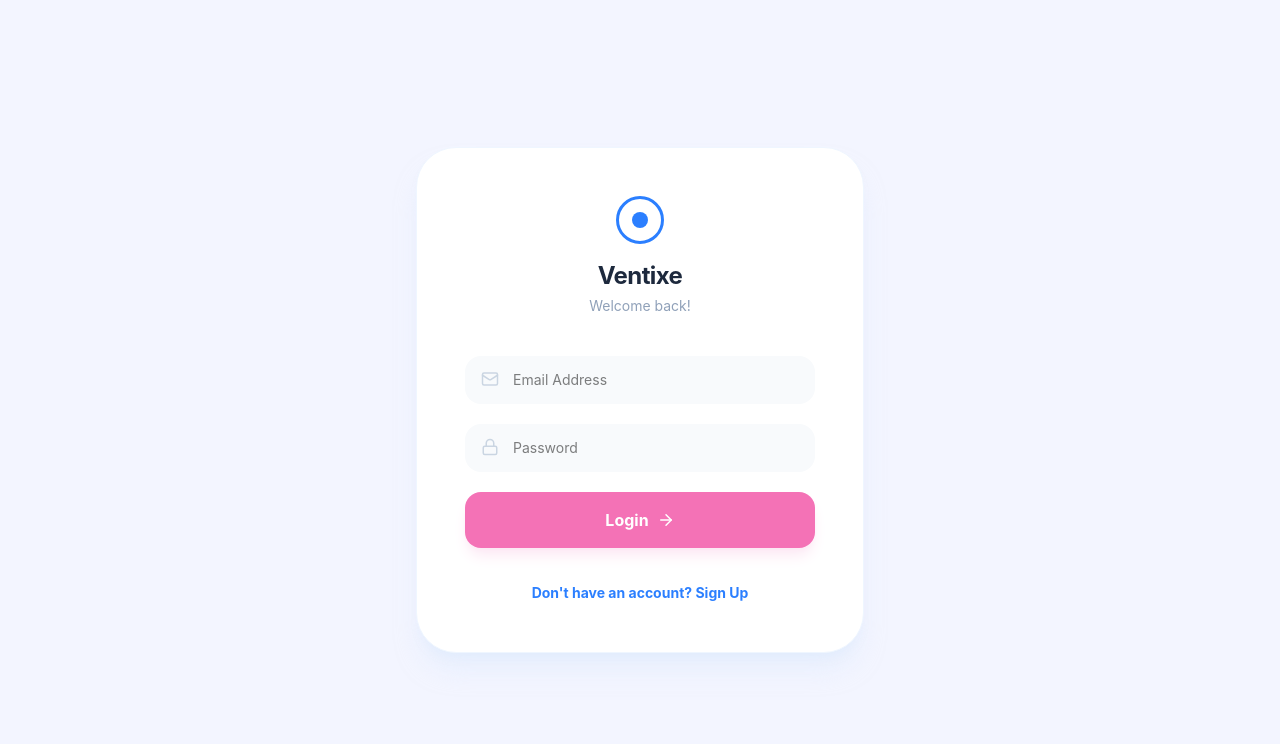
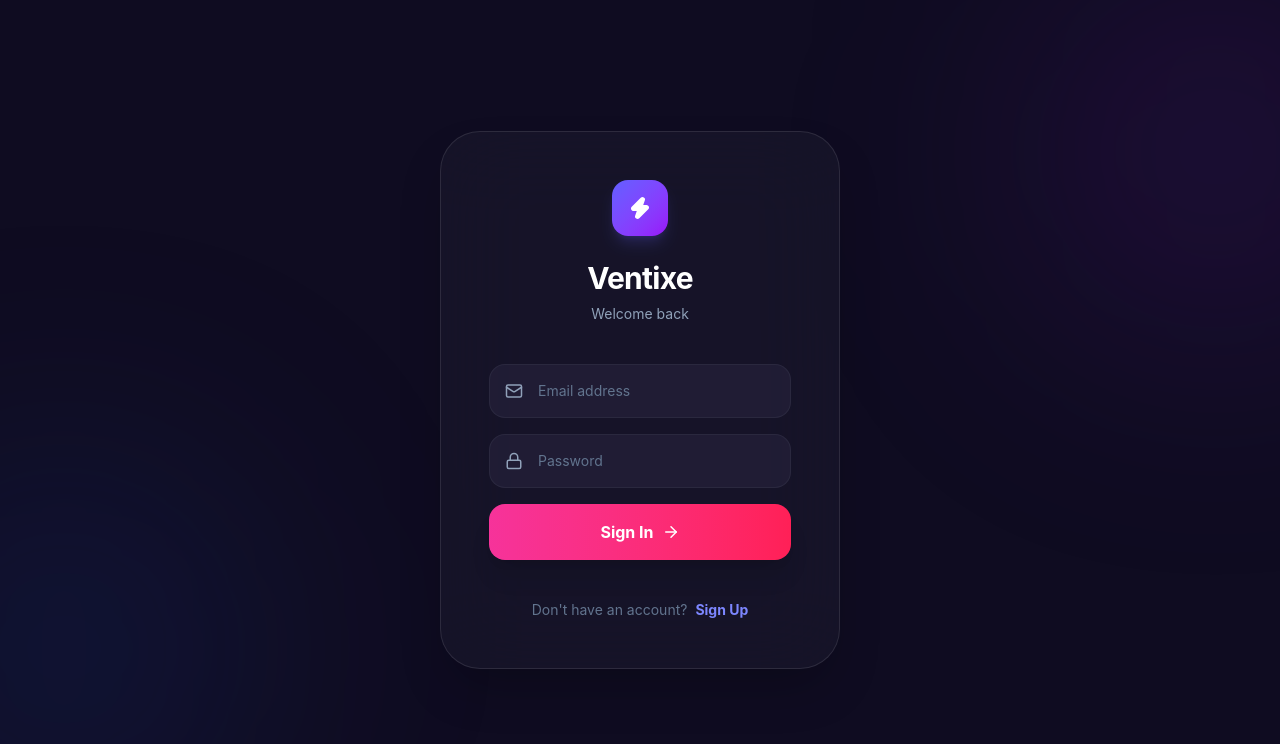
Before and after one commit to aangifablead/event_managment, a React (Vite) app in the folder client/: page /login in a window 1280 px wide. Shown: the top 744 px of the page. Built offline with nearby package versions, Linux system fonts and the light colour scheme.

Commit message:
Changes in UI

```diff
--- a/client/src/pages/AuthPage.jsx
+++ b/client/src/pages/AuthPage.jsx
@@ -1,18 +1,17 @@
 import React, { useState } from 'react';
-import { Mail, Lock, User, ArrowRight } from 'lucide-react';
+import { Mail, Lock, User, ArrowRight, Zap } from 'lucide-react';
 import { useNavigate } from 'react-router-dom';
-import { useDispatch } from 'react-redux';
-import { loginUser } from '../features/authSlice';
+import { useDispatch } from 'react-redux'; // Added for Redux
+import { loginUser } from '../features/authSlice'; // Import your action
 import useApi from '../hooks/useApi';
 
 const AuthPage = () => {
   const [isLogin, setIsLogin] = useState(true);
   const [formData, setFormData] = useState({ email: '', password: '', fullName: '' });
 
+  const dispatch = useDispatch(); // Initialize Redux dispatch
+  const { loading, error, execute } = useApi();
   const navigate = useNavigate();
-  const dispatch = useDispatch();
-
-  const { execute, loading, error: apiError } = useApi();
 
   const handleInputChange = (e) => {
     setFormData({ ...formData, [e.target.name]: e.target.value });
@@ -20,15 +19,17 @@ const AuthPage = () => {
 
   const handleSubmit = async (e) => {
     e.preventDefault();
+
     const endpoint = isLogin ? '/auth/login' : '/auth/signup';
-    const method = 'POST';
-
-    const { data, error } = await execute(endpoint, method, formData);
-
-    if (error) return;
+    const { data } = await execute(endpoint, 'POST', formData);
 
     if (data) {
       if (isLogin) {
+        /**
+         * SUCCESSFUL LOGIN:
+         * We dispatch the data to Redux. The slice handles saving to
+         * localStorage for us automatically based on your slice code.
+         */
         dispatch(loginUser({
           user: data.user,
           token: data.token
@@ -36,65 +37,71 @@ const AuthPage = () => {
 
         navigate('/');
       } else {
-        alert("Account created! Please login.");
+        // SUCCESSFUL SIGNUP
+        alert("Account created! Please sign in.");
         setIsLogin(true);
-        setFormData({ ...formData, password: '' });
+        setFormData({ email: '', password: '', fullName: '' });
       }
     }
   };
 
   return (
-    <div className="min-h-screen bg-[#F3F5FF] flex items-center justify-center p-6 font-sans">
-      <div className="bg-white w-full max-w-md rounded-[2.5rem] shadow-xl shadow-blue-100/50 p-8 lg:p-12 border border-blue-50">
+    <div className="min-h-dvh bg-[#0F0C21] flex items-center justify-center p-4 sm:p-6 font-sans relative overflow-hidden">
 
-        <div className="flex flex-col items-center mb-10">
-          <div className="w-12 h-12 rounded-full border-[3px] border-blue-500 flex items-center justify-center mb-4">
-            <div className="w-4 h-4 bg-blue-500 rounded-full" />
+      {/* Background Decor */}
+      <div className="absolute top-[-5%] right-[-10%] w-64 h-64 sm:w-96 sm:h-96 bg-purple-900/20 blur-[80px] sm:blur-[120px] rounded-full" />
+      <div className="absolute bottom-[-5%] left-[-10%] w-64 h-64 sm:w-96 sm:h-96 bg-blue-900/20 blur-[80px] sm:blur-[120px] rounded-full" />
+
+      <div className="bg-[#1C1A2E]/60 backdrop-blur-2xl w-full max-w-[400px] rounded-[2rem] sm:rounded-[2.5rem] shadow-2xl p-8 sm:p-12 border border-white/10 relative z-10 mx-auto">
+
+        <div className="flex flex-col items-center mb-8 sm:mb-10">
+          <div className="w-12 h-12 sm:w-14 sm:h-14 rounded-2xl bg-gradient-to-br from-indigo-500 to-purple-600 flex items-center justify-center mb-4 sm:mb-6 shadow-lg shadow-indigo-500/20">
+            <Zap className="text-white fill-white" size={24} />
           </div>
-          <h1 className="text-2xl font-bold text-slate-800 tracking-tight">Ventixe</h1>
-          <p className="text-slate-400 text-sm mt-1">
-            {isLogin ? "Welcome back!" : "Create your account."}
+          <h1 className="text-2xl sm:text-3xl font-bold text-white tracking-tight">Ventixe</h1>
+          <p className="text-slate-400 text-xs sm:text-sm mt-1 sm:mt-2 text-center">
+            {isLogin ? "Welcome back" : "Create your account"}
           </p>
-
-          {/* Display API Errors here */}
-          {apiError && (
-            <p className="text-red-500 text-xs mt-2 font-semibold bg-red-50 p-2 rounded-lg w-full text-center">
-              {apiError}
-            </p>
-          )}
         </div>
 
-        <form className="space-y-5" onSubmit={handleSubmit}>
+        {/* Display Error Message if API fails */}
+        {error && (
+          <div className="mb-6 p-3 rounded-xl bg-red-500/10 border border-red-500/20 text-red-400 text-xs text-center animate-in fade-in zoom-in duration-300">
+            {error}
+          </div>
+        )}
+
+        <form className="space-y-4" onSubmit={handleSubmit}>
           {!isLogin && (
-            <div className="relative">
-              <User className="absolute left-4 top-3.5 text-slate-300" size={18} />
+            <div className="relative group">
+              <User className="absolute left-4 top-1/2 -translate-y-1/2 text-slate-400 group-focus-within:text-indigo-400 transition-colors" size={18} />
               <input
                 required
                 name="fullName"
                 type="text"
                 value={formData.fullName}
                 onChange={handleInputChange}
-                placeholder="Full Name"
-                className="w-full bg-slate-50 border-none rounded-2xl py-3.5 px-12 text-sm focus:ring-2 focus:ring-pink-100 transition-all outline-none"
+                placeholder="Full name"
+                className="w-full bg-slate-100/90 sm:bg-[#2A2743]/50 border border-white/5 rounded-2xl py-3.5 sm:py-4 px-12 text-slate-900 sm:text-white placeholder:text-slate-500 focus:ring-2 focus:ring-indigo-500/50 transition-all outline-none text-sm"
               />
             </div>
           )}
 
-          <div className="relative">
-            <Mail className="absolute left-4 top-3.5 text-slate-300" size={18} />
+          <div className="relative group">
+            <Mail className="absolute left-4 top-1/2 -translate-y-1/2 text-slate-400 group-focus-within:text-indigo-400 transition-colors" size={18} />
             <input
               required
               name="email"
               type="email"
               value={formData.email}
               onChange={handleInputChange}
-              placeholder="Email Address"
-              className="w-full bg-slate-50 border-none rounded-2xl py-3.5 px-12 text-sm focus:ring-2 focus:ring-pink-100 transition-all outline-none"
+              placeholder="Email address"
+              className="w-full bg-slate-100/95 sm:bg-[#2A2743]/50 border border-white/5 rounded-2xl py-3.5 sm:py-4 px-12 text-slate-900 sm:text-white placeholder:text-slate-500 focus:ring-2 focus:ring-indigo-500/50 transition-all outline-none text-sm"
             />
           </div>
 
-          <div className="relative">
-            <Lock className="absolute left-4 top-3.5 text-slate-300" size={18} />
+          <div className="relative group">
+            <Lock className="absolute left-4 top-1/2 -translate-y-1/2 text-slate-400 group-focus-within:text-indigo-400 transition-colors" size={18} />
             <input
               required
               name="password"
@@ -102,29 +109,38 @@ const AuthPage = () => {
               value={formData.password}
               onChange={handleInputChange}
               placeholder="Password"
-              className="w-full bg-slate-50 border-none rounded-2xl py-3.5 px-12 text-sm focus:ring-2 focus:ring-pink-100 transition-all outline-none"
+              className="w-full bg-slate-100/95 sm:bg-[#2A2743]/50 border border-white/5 rounded-2xl py-3.5 sm:py-4 px-12 text-slate-900 sm:text-white placeholder:text-slate-500 focus:ring-2 focus:ring-indigo-500/50 transition-all outline-none text-sm"
             />
           </div>
 
           <button
             type="submit"
-            disabled={loading} // Disable button while loading
-            className={`w-full ${loading ? 'bg-pink-300' : 'bg-[#F472B6] hover:bg-pink-500'} text-white font-bold py-4 rounded-2xl shadow-lg shadow-pink-100 transition-all flex items-center justify-center gap-2 group`}
+            disabled={loading}
+            className={`w-full mt-4 py-3.5 sm:py-4 rounded-2xl font-bold text-white transition-all active:scale-[0.98] shadow-xl flex items-center justify-center gap-2 group
+              ${isLogin
+                ? 'bg-gradient-to-r from-pink-500 to-rose-500 hover:shadow-pink-500/20'
+                : 'bg-gradient-to-r from-indigo-500 to-purple-600 hover:shadow-indigo-500/20'
+              } ${loading ? 'opacity-50 cursor-not-allowed' : 'hover:opacity-90'}`}
           >
-            <span>{loading ? "Processing..." : (isLogin ? "Login" : "Create Account")}</span>
+            <span>{loading ? "Processing..." : (isLogin ? "Sign In" : "Create Account")}</span>
             {!loading && <ArrowRight size={18} className="group-hover:translate-x-1 transition-transform" />}
           </button>
         </form>
 
-        <div className="mt-8 text-center">
-          <button
-            type="button"
-            disabled={loading}
-            onClick={() => { setIsLogin(!isLogin); }}
-            className="text-blue-500 font-bold hover:underline text-sm"
-          >
-            {isLogin ? "Don't have an account? Sign Up" : "Already have an account? Login"}
-          </button>
+        <div className="mt-8 sm:mt-10 text-center">
+          <p className="text-slate-500 text-xs sm:text-sm">
+            {isLogin ? "Don't have an account?" : "Already have an account?"}
+            <button
+              type="button"
+              onClick={() => {
+                setIsLogin(!isLogin);
+                setFormData({ email: '', password: '', fullName: '' });
+              }}
+              className="ml-2 text-indigo-400 font-bold hover:text-indigo-300 transition-colors"
+            >
+              {isLogin ? "Sign Up" : "Sign In"}
+            </button>
+          </p>
         </div>
       </div>
     </div>
--- a/client/src/pages/userPage.jsx
+++ b/client/src/pages/userPage.jsx
@@ -1,6 +1,6 @@
 import React, { useEffect, useState, useMemo, useCallback } from 'react';
 import { useSelector, useDispatch } from 'react-redux';
-import {setFilter,addUserToStore,updateUserInStore,removeUserFromStore,setUsers} from '../features/userSlice';
+import { setFilter, addUserToStore, updateUserInStore, removeUserFromStore, setUsers } from '../features/userSlice';
 import { Search, X, UserPlus, Edit2, Trash2, ChevronLeft, ChevronRight, Loader2 } from 'lucide-react';
 import useApi from '../hooks/useApi';
 
```
Also changed, not shown: client/src/components/Navbar.jsx (+28 -39 lines), client/src/components/Sidebar.jsx (+39 -25 lines).
